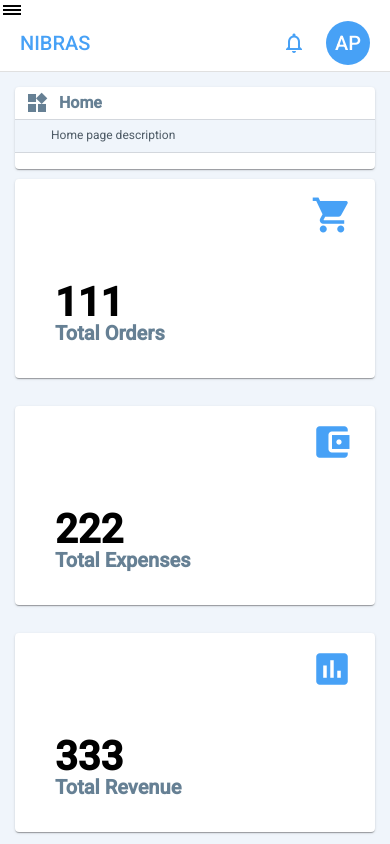
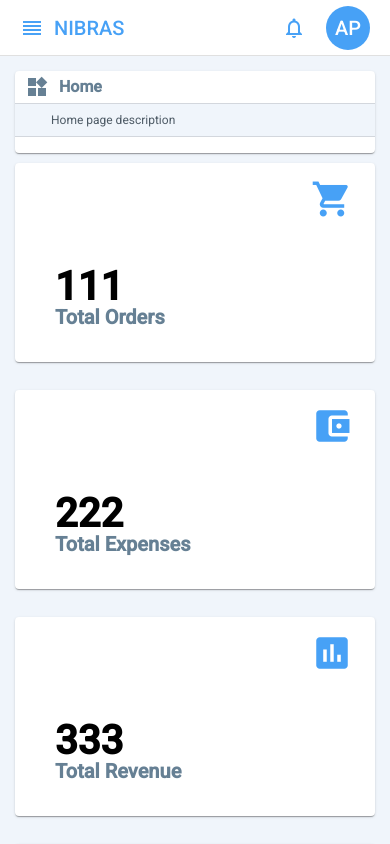
Before and after one commit to experts-web2/Angular-14-practice, an Angular app: page /home in a window 390 px wide. Built offline with nearby package versions, Linux system fonts and the light colour scheme; no server answers.

Commit message:
uesrs responsivness

```diff
--- a/src/app/app.component.html
+++ b/src/app/app.component.html
@@ -1,6 +1,5 @@
 <div class="container-fluid">
-  <mat-icon class="togle-btn" (click)="drawer.toggle()">reorder</mat-icon>
-  <app-header></app-header>
+  <app-header (toogleDrawer)="drawer.toggle()"></app-header>
   <mat-drawer-container autosize>
     <mat-drawer
       #drawer
--- a/src/app/modules/blogs/components/blogs/blogs.component.sass
+++ b/src/app/modules/blogs/components/blogs/blogs.component.sass
@@ -32,6 +32,8 @@
         width: auto
         height: 100%
         padding: 0 0 0 15px
+        @media screen and (max-width: 586px)
+          padding: 0 15px
 
         &__pic
           height: 100%
@@ -39,6 +41,9 @@
 
       .card-description
         padding: 0 15px 0 0
+        @media screen and (max-width: 586px)
+          padding: 0 15px
+
         &__title
           font-weight: 700
           font-size: 35px
@@ -62,8 +67,6 @@
           height: 150px
           overflow: hidden
           text-overflow: ellipsis
-        &
-          height: 100px
 
         &__link
           font-weight: 400
--- a/src/app/modules/users/components/users/users.component.sass
+++ b/src/app/modules/users/components/users/users.component.sass
@@ -66,3 +66,6 @@ table
   width: 100%
   height: 100%
   overflow: auto
+  @media screen and (max-width: 586px)
+    table
+      width: 600px
--- a/src/shared/components/header/header.component.html
+++ b/src/shared/components/header/header.component.html
@@ -1,5 +1,6 @@
 <mat-toolbar class="header">
     <div class="togle-btn-container">
+      <mat-icon class="togle-btn" (click)="toggle()">reorder</mat-icon>
       <h1 class="example-app-name">{{ title | uppercase }}</h1>
     </div>
     <div class="notification-wrapper">
--- a/src/shared/components/header/header.component.sass
+++ b/src/shared/components/header/header.component.sass
@@ -58,3 +58,11 @@
 
 .example-app-name
     color: $primary-color
+
+
+.togle-btn-container
+    display: flex
+    align-items: center
+    .mat-icon
+        margin-right: 10px
+        color: $primary-color
--- a/src/shared/components/header/header.component.ts
+++ b/src/shared/components/header/header.component.ts
@@ -12,8 +12,13 @@ import {
 })
 export class HeaderComponent implements OnInit {
   title = 'NIBRAS';
+  @Output() toogleDrawer = new EventEmitter();
 
   constructor() {}
 
   ngOnInit(): void {}
+
+  toggle(){
+    this.toogleDrawer.emit();
+  }
 }
--- a/src/styles.sass
+++ b/src/styles.sass
@@ -197,6 +197,8 @@ body
             display: flex
             align-items: center
             color: $black-color
+            @media screen and (max-width: 586px)
+            margin-bottom: 20px
 
             &__field
               width: 62px
@@ -223,6 +225,7 @@ body
               border: 0
               height: 20px
               outline: 0
+              width: 100%
 
   .main-wraper
     display: grid
```
